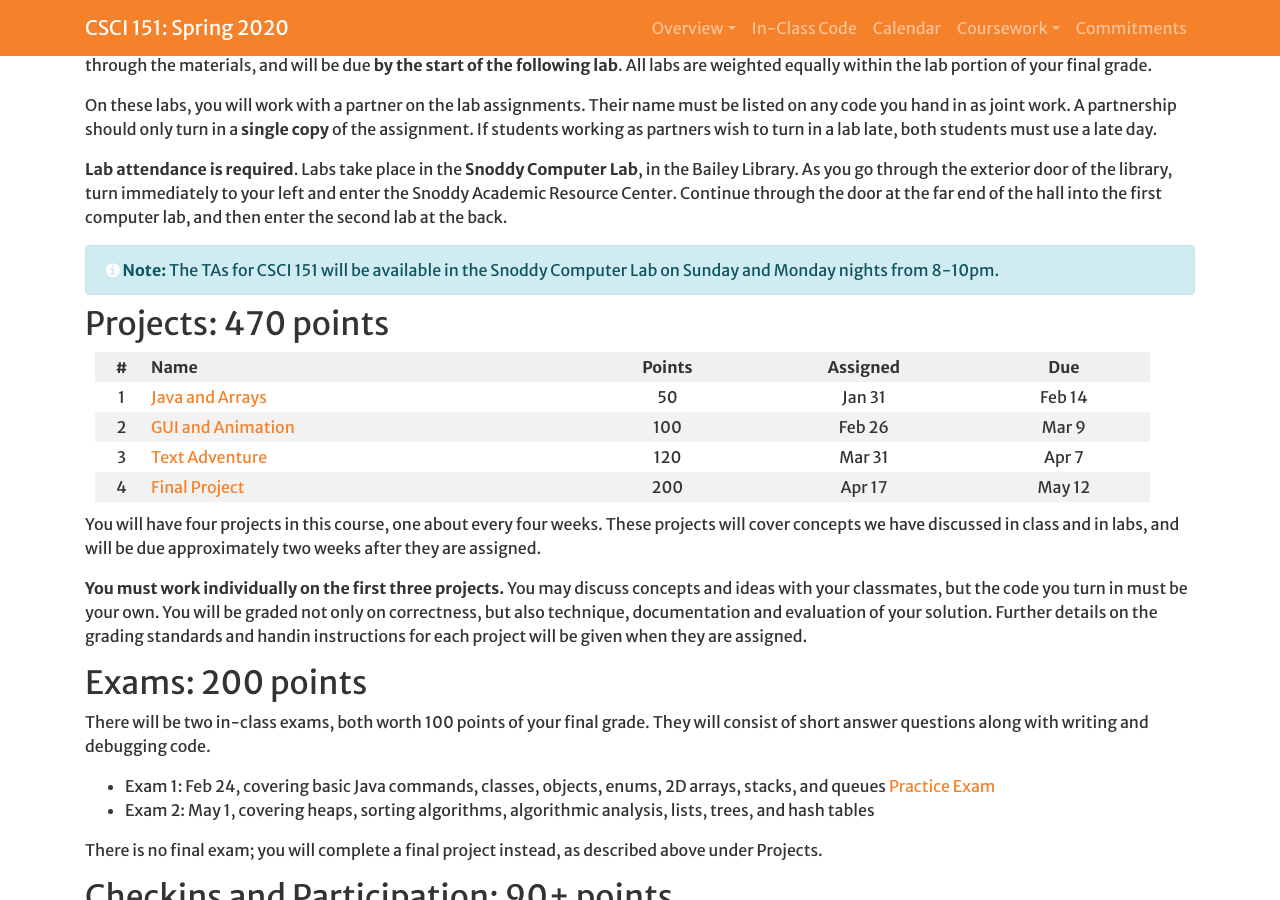
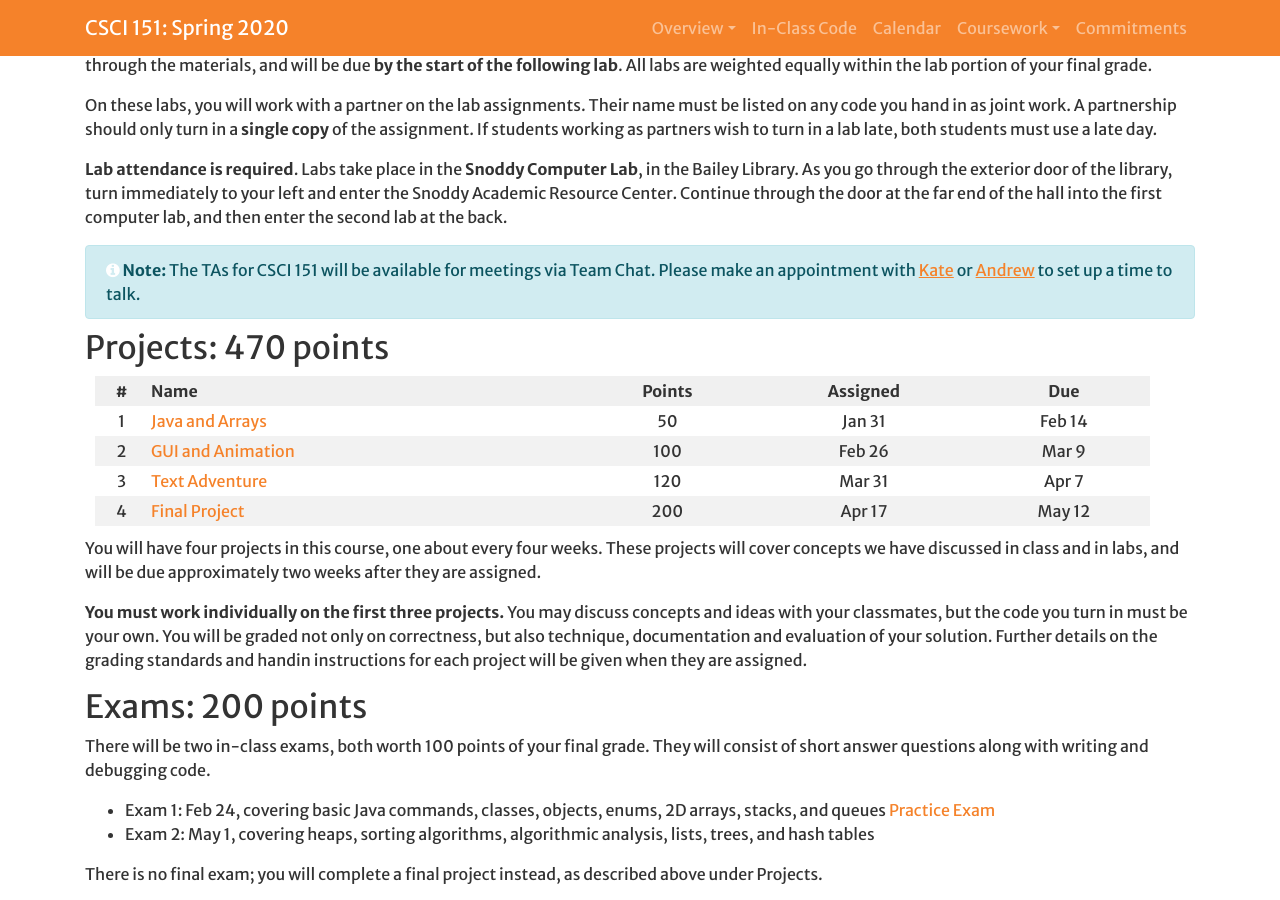
Before and after one commit to Hendrix-CS/csci151, a Jekyll site: the page built from index.md, in a window 1280 px wide and 900 px high, scrolled down 3237 px. Built offline with Jekyll 4.4.1, drawn with Linux system fonts in a browser that asks for light colours; a script that is not in the unit is left out; our own code applies the rules of GitHub Pages for plain Markdown files.

Commit message:
updated ta hours

```diff
--- a/index.md
+++ b/index.md
@@ -97,7 +97,7 @@ On these labs, you will work with a partner on the lab assignments. Their name m
 
 **Lab attendance is required**. Labs take place in the **Snoddy Computer Lab**, in the Bailey Library. As you go through the exterior door of the library, turn immediately to your left and enter the Snoddy Academic Resource Center. Continue through the door at the far end of the hall into the first computer lab, and then enter the second lab at the back.
 
-{% include note.html content="The TAs for CSCI 151 will be available in the Snoddy Computer Lab on Sunday and Monday nights from 8-10pm." %}
+{% include note.html content="The TAs for CSCI 151 will be available for meetings via Team Chat. Please make an appointment with [Kate](https://sanderskm.youcanbook.me/) or [Andrew](https://andreweveld-hendrixcollege.youcanbook.me) to set up a time to talk." %}
 
 ## <a name="projects">Projects</a>: 470 points
 
```
